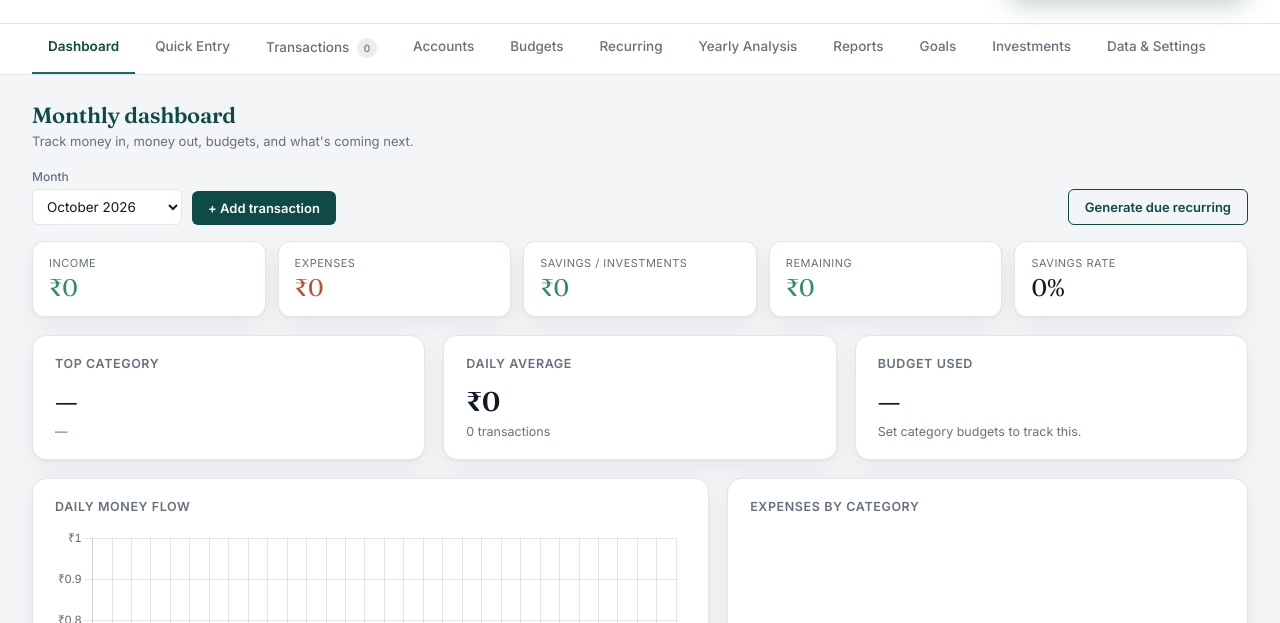
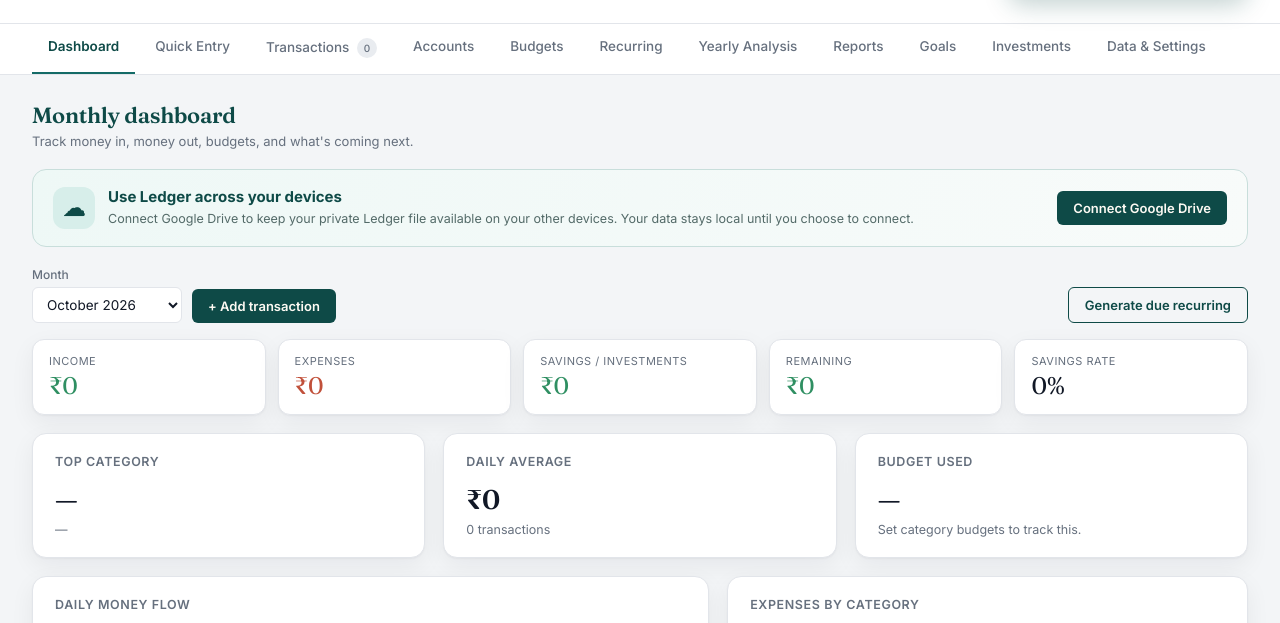
Before and after one commit to jagasworld/expense-tracker, a plain HTML site: page index.html in a window 1280 px wide. Shown: the part 149-772 px from the top of the page. Drawn offline with nearby package versions, Linux system fonts and the light colour scheme.

Commit message:
enable GD button in FE

```diff
--- a/index.html
+++ b/index.html
@@ -93,6 +93,15 @@
     font-family:'Inter',sans-serif; font-size:11.5px; color:rgba(255,255,255,.7); margin-top:8px;
     display:flex; justify-content:space-between;
   }
+
+  /* Prominent Google Drive entry point on the first page */
+  .drive-promo{display:flex;align-items:center;justify-content:space-between;gap:18px;margin:0 0 20px;padding:17px 20px;border:1px solid #c8dedb;border-radius:14px;background:linear-gradient(110deg,#eef8f6,#f8fbfa)}
+  .drive-promo-copy{display:flex;align-items:flex-start;gap:13px;min-width:0}
+  .drive-promo-icon{display:flex;align-items:center;justify-content:center;flex:0 0 42px;width:42px;height:42px;border-radius:12px;background:#d7eeea;color:#0e4a47;font-size:22px;font-weight:700}
+  .drive-promo h3{margin:0 0 4px;font-size:15px;color:#0e4a47}
+  .drive-promo p{margin:0;color:#536a68;font-size:12.5px;line-height:1.5}
+  .drive-promo .btn-primary{white-space:nowrap;flex-shrink:0}
+  @media(max-width:620px){.drive-promo{align-items:stretch;flex-direction:column;padding:15px}.drive-promo .btn-primary{width:100%}}
 
   /* ===== Nav tabs ===== */
   .tabs{
@@ -307,6 +316,10 @@
 <section class="view active" id="view-dashboard">
   <h2 class="section-title">Monthly dashboard</h2>
   <p class="section-sub">Track money in, money out, budgets, and what's coming next.</p>
+  <div class="drive-promo" id="dashboardDrivePromo">
+    <div class="drive-promo-copy"><div class="drive-promo-icon" aria-hidden="true">☁</div><div><h3>Use Ledger across your devices</h3><p>Connect Google Drive to keep your private Ledger file available on your other devices. Your data stays local until you choose to connect.</p></div></div>
+    <button class="btn-primary" id="dashboardConnectDriveBtn">Connect Google Drive</button>
+  </div>
   <div class="toolbar" style="margin-bottom:16px"><div class="toolbar-left"><div class="form-field"><label>Month</label><select id="dashMonthSelect"></select></div><button class="btn-primary" id="addEntryQuickBtn">+ Add transaction</button></div><div class="toolbar-right"><button class="btn-secondary" id="runRecurringBtn">Generate due recurring</button></div></div>
   <div class="hero-strip">
     <div class="mini-stat"><div class="k">Income</div><div class="v positive" id="statIncome">₹0</div></div>
@@ -692,7 +705,7 @@ function renderCurrent(){populateCommonSelects();populateMonthSelectors();render
 const DRIVE_MODE_KEY='ledger_storage_mode_v1', DRIVE_CLIENT_KEY='ledger_google_client_id_v1', DRIVE_FILE_KEY='ledger_drive_file_id_v1', DRIVE_BASE_KEY='ledger_drive_base_v1';
 const DRIVE_FILE_NAME='Ledger data - Ledger.json';
 // Site owner: optionally set your public OAuth Web Client ID here before publishing. Never put a client secret here.
-const GOOGLE_CLIENT_ID_DEFAULT='6339765712-fk9agqgp4l3cc2r6ehg1ihadva2aj059.apps.googleusercontent.com';
+const GOOGLE_CLIENT_ID_DEFAULT='';
 let driveAccessToken='', driveFileId=localStorage.getItem(DRIVE_FILE_KEY)||'', driveEtag='', drivePendingRemote=null, drivePendingRevision='', driveSyncTimer=null, driveBusy=false, driveTokenClient=null;
 const driveStatusEl=()=>document.getElementById('driveStatus');
 function setDriveStatus(msg){const el=driveStatusEl();if(el)el.textContent=msg;}
@@ -723,7 +736,7 @@ document.getElementById('topMonthSelect').addEventListener('change',()=>{documen
 document.getElementById('entryType').addEventListener('change',toggleTransferFields);document.getElementById('saveEntryBtn').addEventListener('click',saveEntry);document.getElementById('cancelEditBtn').addEventListener('click',resetEntryForm);['filterMonth','filterCategory','filterAccount','filterType'].forEach(id=>document.getElementById(id).addEventListener('change',renderEntries));document.getElementById('filterSearch').addEventListener('input',renderEntries);
 document.getElementById('accountOpening').addEventListener('keydown',e=>{if(e.key==='Enter'){e.preventDefault();addAccount()}});document.getElementById('addAccountBtn').addEventListener('click',addAccount);document.getElementById('addPaymentBtn').addEventListener('click',addPayment);
 document.getElementById('budgetViewMonth').addEventListener('change',renderBudgets);document.getElementById('saveBudgetBtn').addEventListener('click',saveBudget);document.getElementById('addGoalBtn').addEventListener('click',addGoal);document.getElementById('saveRecurringBtn').addEventListener('click',saveRecurring);document.getElementById('recStart').value=todayISO();
-document.getElementById('storageMode').addEventListener('change',()=>{const v=document.getElementById('storageMode').value;localStorage.setItem(DRIVE_MODE_KEY,v);setDriveStatus(v==='drive'?'Google Drive selected. Connect to sign in and sync.':'Local browser storage is active. Cloud data is not deleted.');});document.getElementById('connectDriveBtn').addEventListener('click',connectDrive);document.getElementById('syncDriveBtn').addEventListener('click',syncDriveNow);document.getElementById('disconnectDriveBtn').addEventListener('click',disconnectDrive);document.getElementById('driveMergeLocalBtn').addEventListener('click',mergeLocalIntoDrive);document.getElementById('driveUseRemoteBtn').addEventListener('click',useDriveCopy);
+document.getElementById('dashboardConnectDriveBtn').addEventListener('click',()=>{const savedClient=(localStorage.getItem(DRIVE_CLIENT_KEY)||document.getElementById('googleClientId').value||GOOGLE_CLIENT_ID_DEFAULT).trim();if(savedClient){document.getElementById('storageMode').value='drive';localStorage.setItem(DRIVE_MODE_KEY,'drive');connectDrive();}else{switchView('data');document.getElementById('driveStorageCard').scrollIntoView({behavior:'smooth',block:'start'});document.getElementById('googleClientId').focus();setDriveStatus('Enter the site owner’s Google OAuth Web Client ID, then click Connect Google Drive.');}});document.getElementById('storageMode').addEventListener('change',()=>{const v=document.getElementById('storageMode').value;localStorage.setItem(DRIVE_MODE_KEY,v);setDriveStatus(v==='drive'?'Google Drive selected. Connect to sign in and sync.':'Local browser storage is active. Cloud data is not deleted.');});document.getElementById('connectDriveBtn').addEventListener('click',connectDrive);document.getElementById('syncDriveBtn').addEventListener('click',syncDriveNow);document.getElementById('disconnectDriveBtn').addEventListener('click',disconnectDrive);document.getElementById('driveMergeLocalBtn').addEventListener('click',mergeLocalIntoDrive);document.getElementById('driveUseRemoteBtn').addEventListener('click',useDriveCopy);
 document.getElementById('yearSelect').addEventListener('change',renderYearly);document.getElementById('addInvestmentBtn').addEventListener('click',addInvestment);document.getElementById('refreshReportsBtn').addEventListener('click',renderReports);document.getElementById('exportJsonBtn').addEventListener('click',exportJson);document.getElementById('exportCsvBtn').addEventListener('click',exportCsv);document.getElementById('restoreMergeBtn').addEventListener('click',()=>restoreData('merge'));document.getElementById('restoreReplaceBtn').addEventListener('click',()=>restoreData('replace'));document.getElementById('pasteImportBtn').addEventListener('click',parsePasted);document.getElementById('addCategoryBtn').addEventListener('click',addCategory);document.getElementById('importExpenseGridBtn').addEventListener('click',()=>{const r=importExpenseGridAny(document.getElementById('expenseGridImportArea').value);document.getElementById('expenseGridImportResult').textContent=`Imported ${r.made} expense cells; skipped ${r.skipped}.`+(r.errors.length?` ${r.errors.slice(0,3).join(' · ')}`:'');showToast(r.made?`Imported ${r.made} expense cells`:'Nothing imported');});document.getElementById('expenseGridCsvFile').addEventListener('change',loadExpenseGridFile);document.getElementById('downloadExpenseTemplateBtn').addEventListener('click',downloadExpenseTemplate);
 document.getElementById('loadDemoBtn')?.addEventListener('click',()=>{showToast('Demo data is not included in the public build')});
 document.getElementById('wipeAllBtn').addEventListener('click',()=>{if(!confirm('Erase every transaction, budget, recurring item and goal from this browser?'))return;localStorage.removeItem(STORAGE_KEY);localStorage.removeItem(STORAGE_KEY+'_lastSaved');DATA={schemaVersion:SCHEMA_VERSION,entries:[],categories:DEFAULT_CATEGORIES.slice(),accounts:deepClone(DEFAULT_ACCOUNTS),paymentMethods:DEFAULT_PAYMENTS.slice(),budgets:[],recurring:[],goals:[],investments:[]};saveData(DATA);resetEntryForm();showToast('All local data erased')});
--- a/service-worker.js
+++ b/service-worker.js
@@ -1,4 +1,4 @@
-const CACHE_NAME = "ledger-cache-v9";
+const CACHE_NAME = "ledger-cache-v10";
 const PRECACHE_URLS = [
   "./",
   "./index.html",
```
